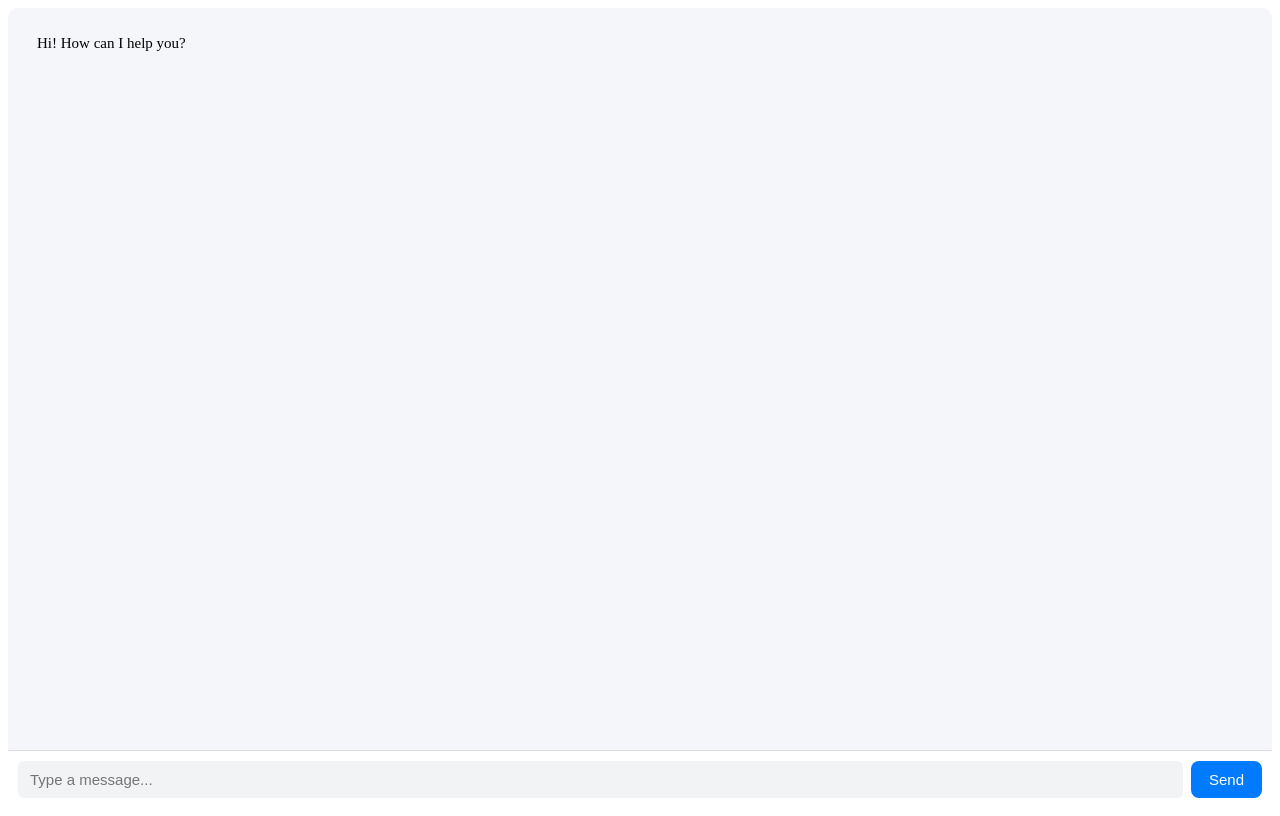
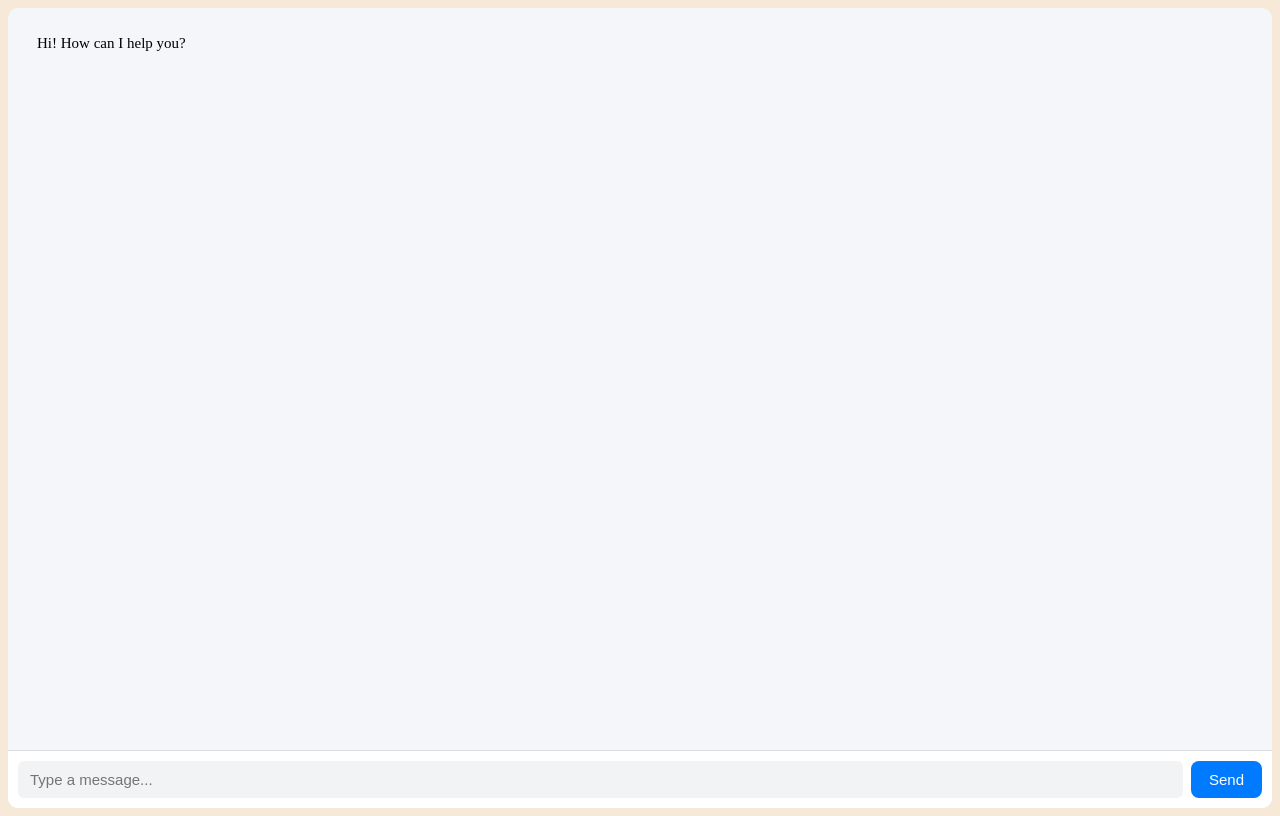
Before and after one commit to OpenSource-Technologies/blvd-mcp-frontend, an Angular app: page / in a window 1280 px wide. Built offline with nearby package versions, Linux system fonts and the light colour scheme.

Commit message:
theme color for body

```diff
--- a/src/styles.scss
+++ b/src/styles.scss
@@ -1 +1,4 @@
 /* You can add global styles to this file, and also import other style files */
+body{
+    background-color: #F7E9D7;
+  }
```
